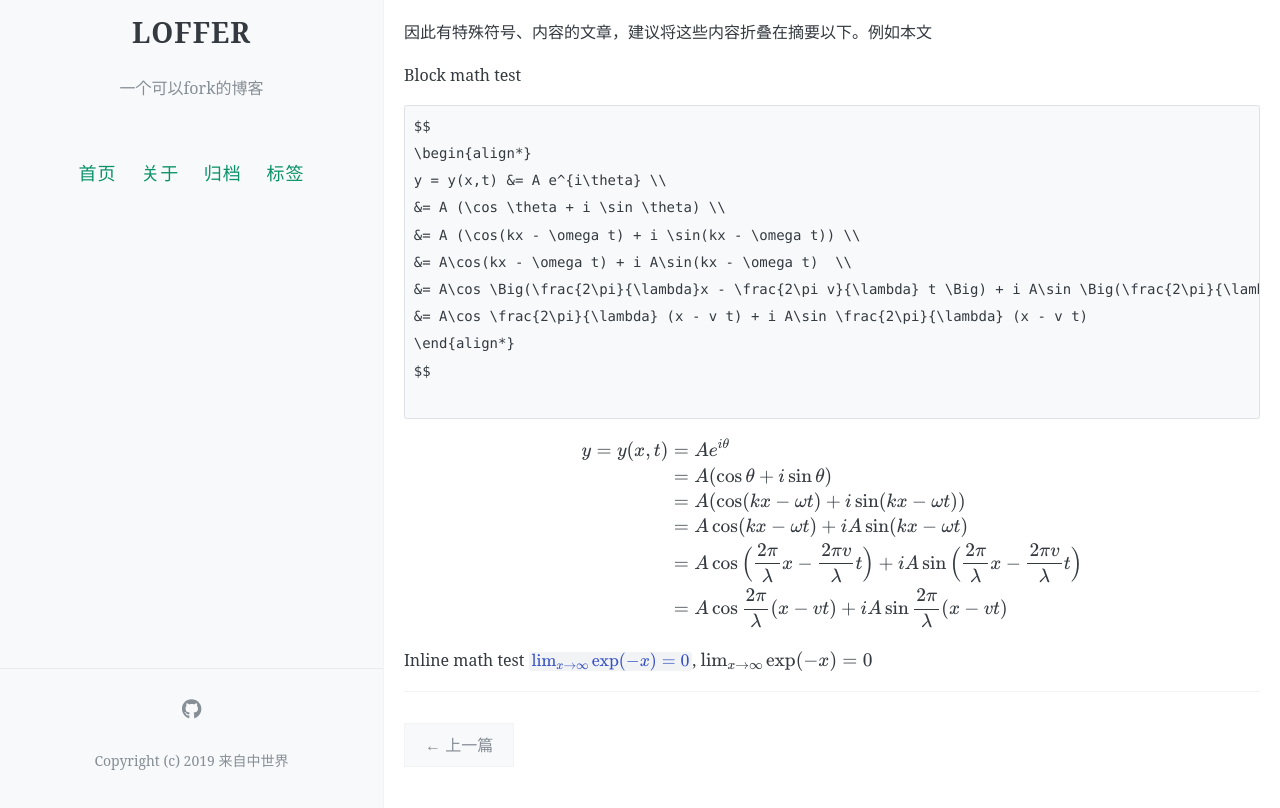
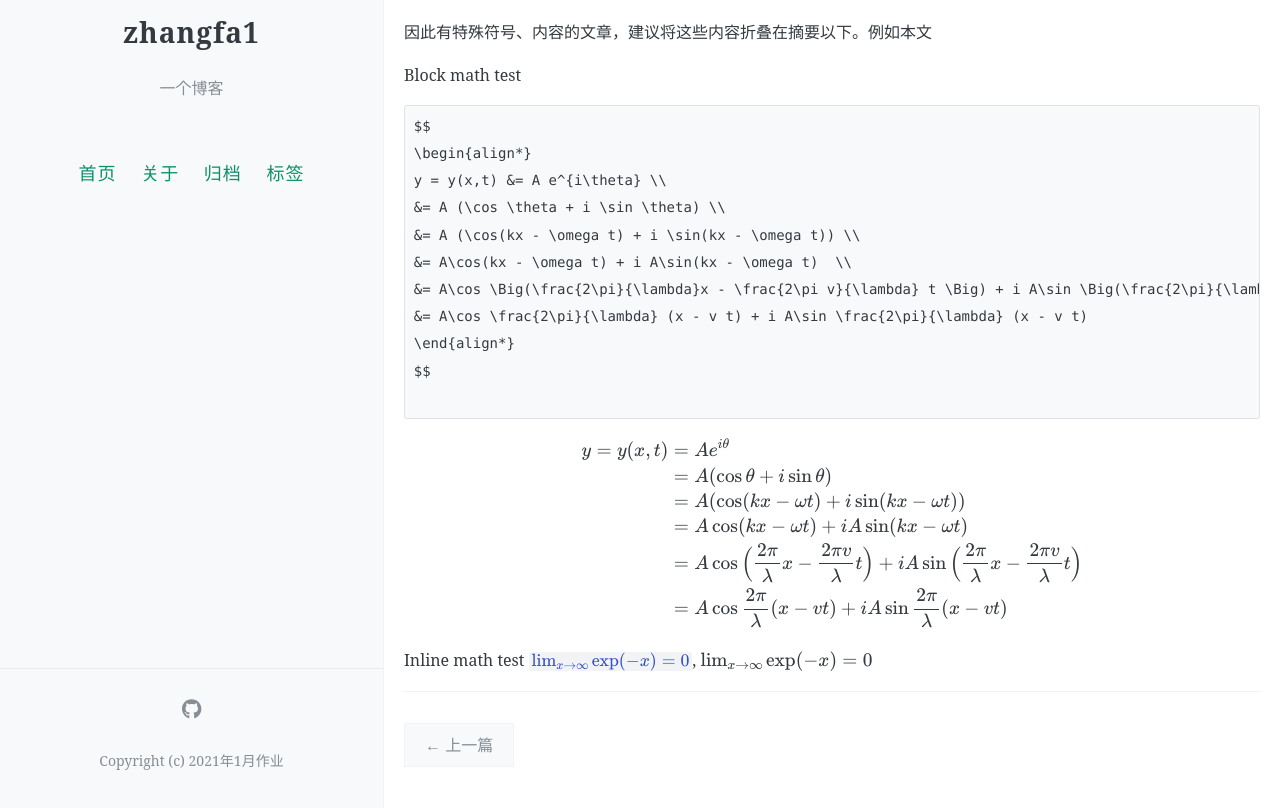
Before and after one commit to fa-3/fa-3.github.io, a Jekyll site: the page built from _posts/2019-07-24-math-test.md, in a window 1280 px wide and 1098 px high. Shown: the part 290-1098 px from the top of the window. Built offline with Jekyll 4.4.1, drawn with Linux system fonts in a browser that asks for light colours; formulas are drawn with MathJax 3; comment, search, counter and statistics services are not loaded.

Commit message:
Update _config.yml

```diff
--- a/_config.yml
+++ b/_config.yml
@@ -7,8 +7,8 @@
 # 井号后面的文字是说明文档，不会被程序读取。
 
 # 描述/签名
-name: LOFFER
-description: 一个可以fork的博客
+name: zhangfa1
+description: 一个博客
 
 # 输入你的网站域名（如果你没有添加自己的域名，而是直接用GitHub pages分配的域名的话可以省略）
 url:
@@ -16,7 +16,7 @@ url:
 # 添加你的博客的二级域名，一般来说是你的repository名
 # 如果你的博客的URL是：(http://yourusername.github.io/repository-name)
 # 那么就写成 "/repository-name"
-baseurl: /LOFFER
+baseurl: /zhangfa1.github.io
 
 
 #
@@ -24,10 +24,10 @@ baseurl: /LOFFER
 #
 
 # 你的博客logo图片URL，建议尺寸不超过300px × 300px
-avatar: https://raw.githubusercontent.com/FromEndWorld/LOFFER/master/images/logo.png
+avatar: https://www.arvinhk.com/zb_users/upload/2015/05/201505101431273071310431.jpg
 
 # 你的favicon（出现在浏览器tab上）图片URL，建议使用较小(64px × 64px)的图片
-favicon: https://raw.githubusercontent.com/FromEndWorld/LOFFER/master/images/favicon.png
+favicon: https://m.sohu.com/a/116349476_355150#read
 
 
 # 菜单中的按钮
@@ -55,7 +55,7 @@ footer-links:
   email: #youremailaddress@mail.com
   facebook: #https://www.facebook.com/<>
   flickr: #https://www.flickr.com/<>
-  github: FromEndWorld/loffer #https://github.com/<>
+  github: zhangfa1/zhangfa1.github.io #https://github.com/<>
   instagram: #https://instagram.com/<>
   linkedin: #https://www.linkedin.com/in/<>
   pinterest: #https://www.pinterest.com/<>
@@ -66,14 +66,14 @@ footer-links:
   youtube: # channel/<your_long_string> or user/<user-name>
 
 # 站点页脚的文字
-footer-text: Copyright (c) 2019 来自中世界
+footer-text: Copyright (c) 2021年1月作业
 
 #
 # 评论，注意，请不要同时添加多种不同的评论区
 #
 
 # 输入Disqus shortname，即可添加评论区，请查阅文档，设置自己的disqus站点，不要继续使用我的站点loffer
-disqus: loffer #shortname
+#disqus: loffer #shortname
 
 # 输入Gitalk相关设定，即可添加评论区，具体请看教程
 gitalk:
```
